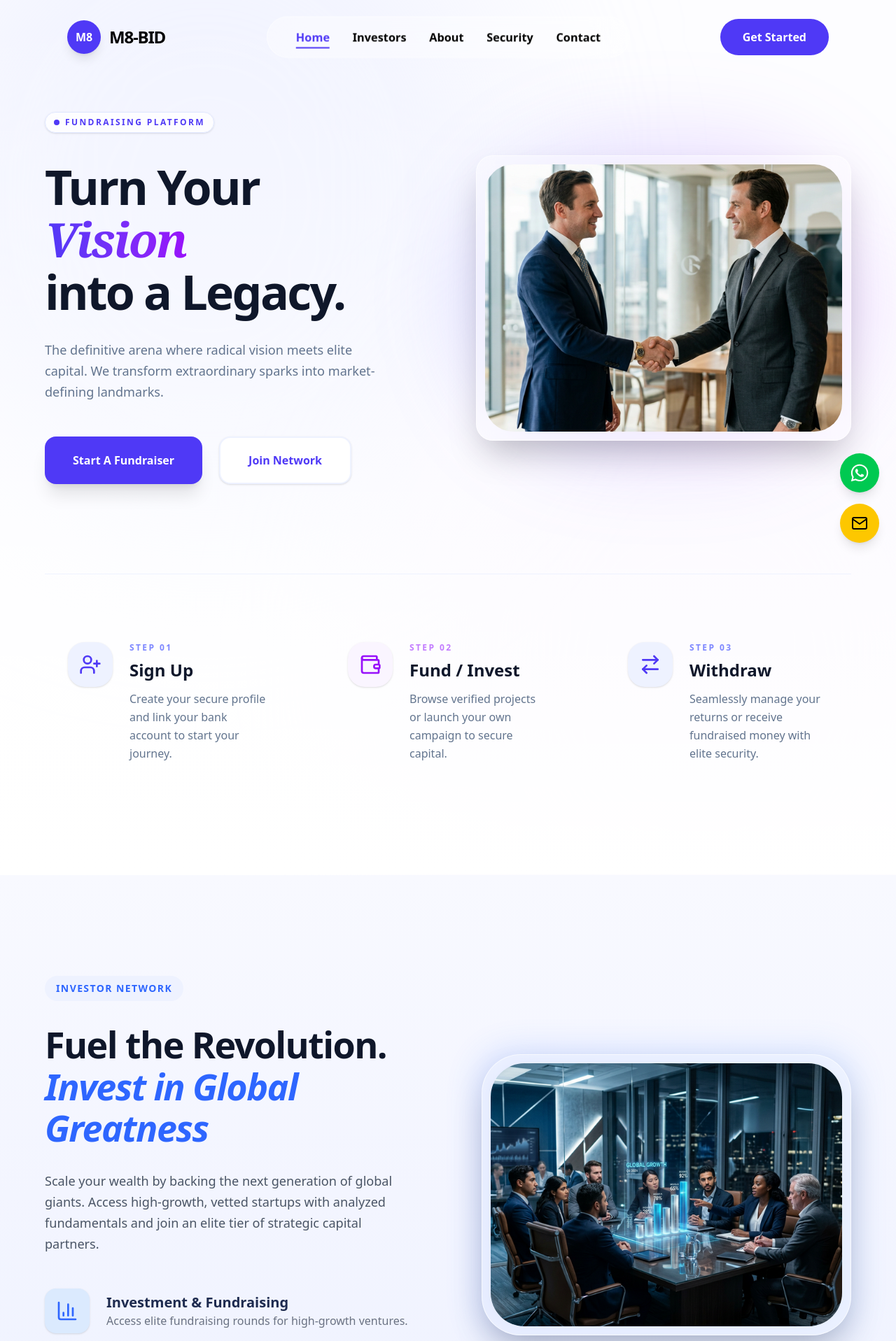
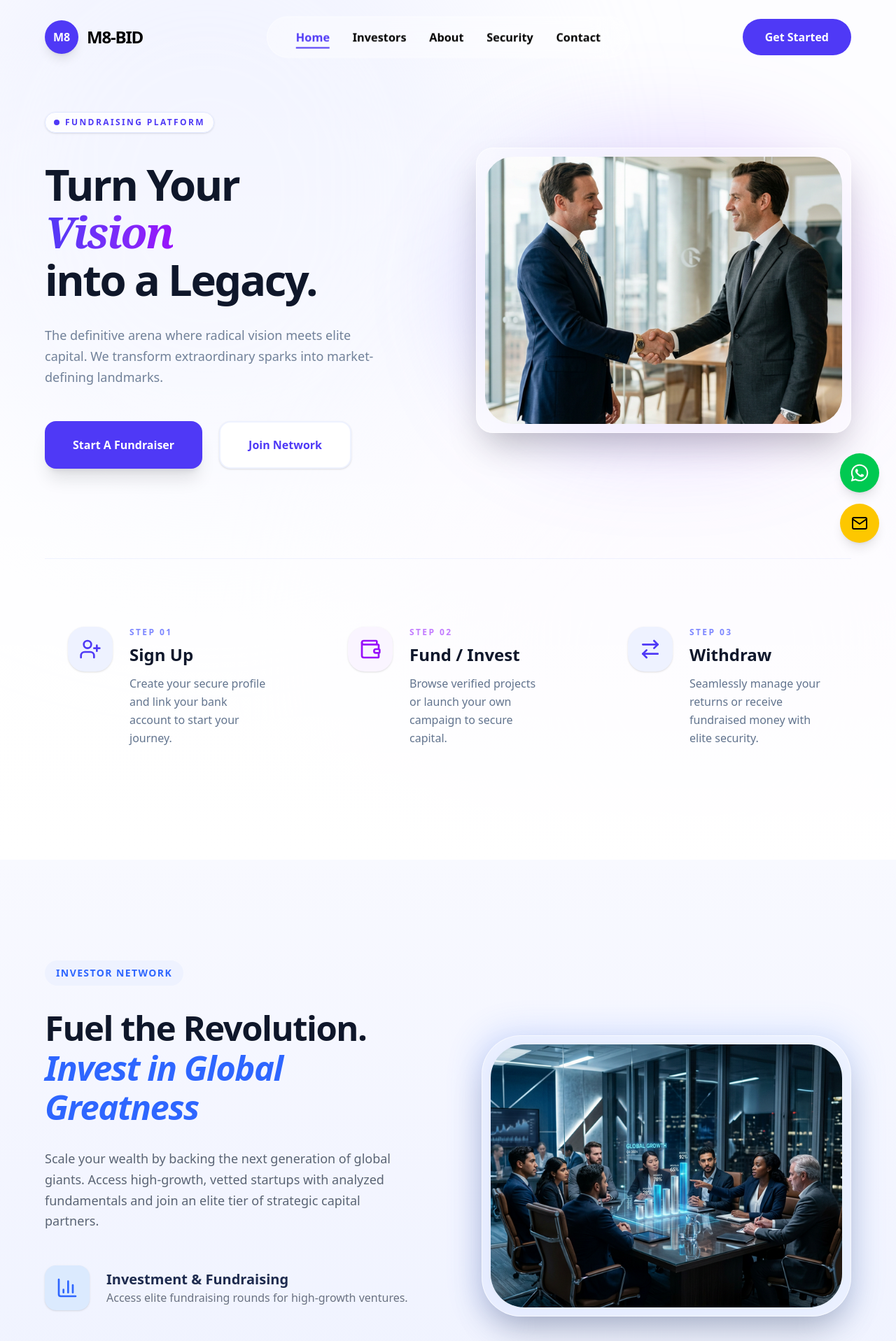
Before and after one commit to yarrowtech-intern2/CrowdFundingLanding, a React (Vite) app in the folder frontend/: page / in a window 1280 px wide. Shown: the top 1917 px of the page at 70% size. Built offline with nearby package versions, Linux system fonts and the light colour scheme.

Commit message:
fixed bugs in hero section

```diff
--- a/frontend/src/Components/Header.jsx
+++ b/frontend/src/Components/Header.jsx
@@ -60,10 +60,10 @@ const Header = () => {
   };
 
   return (
-    <header className="fixed top-2 sm:top-4 md:top-6 left-0 w-full z-50 px-3 sm:px-6 lg:px-8 pointer-events-none transition-all duration-300">
+    <header className="fixed top-2 sm:top-4 md:top-6 left-0 w-full z-50 pointer-events-none transition-all duration-300">
 
       {/* Grid Layout: 1fr | auto | 1fr -> Guarantees mathematically perfect center! */}
-      <div className="section-container max-w-[75rem] grid grid-cols-[1fr_auto_1fr] items-center pointer-events-auto relative">
+      <div className="section-container grid grid-cols-[1fr_auto_1fr] items-center pointer-events-auto relative">
 
         {/* LEFT — Logo */}
         <div
--- a/frontend/src/index.css
+++ b/frontend/src/index.css
@@ -9,11 +9,11 @@
   --breakpoint-2xl: 1440px;
   --breakpoint-3xl: 1920px;
 
-  /* Optimized Spacing System */
-  --fluid-gap: clamp(1rem, 3.5vw, 3.5rem);
-  --fluid-py: clamp(3.5rem, 9vh, 10rem);
-  --fluid-px: clamp(1rem, 5vw, 6rem);
-  --max-content-width: 86rem; /* 1376px - Unified center line */
+  /* ELEGANT & TIGHT PROPORTIONAL TOKENS */
+  --fluid-gap: clamp(1rem, 3vw, 3rem); /* Closer content for better cohesion */
+  --fluid-py: clamp(3.5rem, 8vh, 9rem);   /* Balanced vertical margins */
+  --fluid-px: clamp(1rem, 5vw, 5rem);     /* Stable side padding */
+  --max-content-width: 80rem; /* ✨ 1280px: The elite standard for aligned landing pages */
 
   --color-primary: #2e66ff;
   --color-primary-dark: #0f172a;
@@ -48,7 +48,7 @@
 }
 
 @layer components {
-  /* THE CENTERED GRID ENGINE */
+  /* MASTER GRID ENGINE: Forces absolute symmetry on wide screens */
   .section-container {
     width: 100% !important;
     max-width: var(--max-content-width) !important;
@@ -56,33 +56,36 @@
     margin-right: auto !important;
     padding-left: var(--fluid-px) !important;
     padding-right: var(--fluid-px) !important;
+    position: relative;
   }
 
-  @media (max-width: 1376px) {
+  /* Automatic Full-Width for devices below the ceiling */
+  @media (max-width: 1280px) {
     .section-container {
       max-width: 100% !important;
     }
   }
 
-  /* BALANCED FLUID TYPOGRAPHY: Elegant, modern sizes */
+  /* REFINED ELITE TYPOGRAPHY */
   .heading-hero {
-    font-size: clamp(2.25rem, 4.5vw + 1rem, 4.25rem);
+    font-size: clamp(2.25rem, 5vw + 1rem, 3.85rem);
     line-height: 1.1;
     font-weight: 850;
     letter-spacing: -0.04em;
   }
 
   .heading-section {
-    font-size: clamp(1.85rem, 3.5vw + 0.5rem, 3.25rem);
+    font-size: clamp(1.85rem, 3.2vw + 0.5rem, 3.15rem);
     line-height: 1.15;
     font-weight: 800;
     letter-spacing: -0.03em;
   }
 
   .text-body {
-    font-size: clamp(0.95rem, 0.35vw + 0.85rem, 1.15rem);
+    font-size: clamp(0.95rem, 0.3vw + 0.9rem, 1.125rem);
     line-height: 1.65;
     font-weight: 500;
+    opacity: 0.9;
   }
 }
 
```
